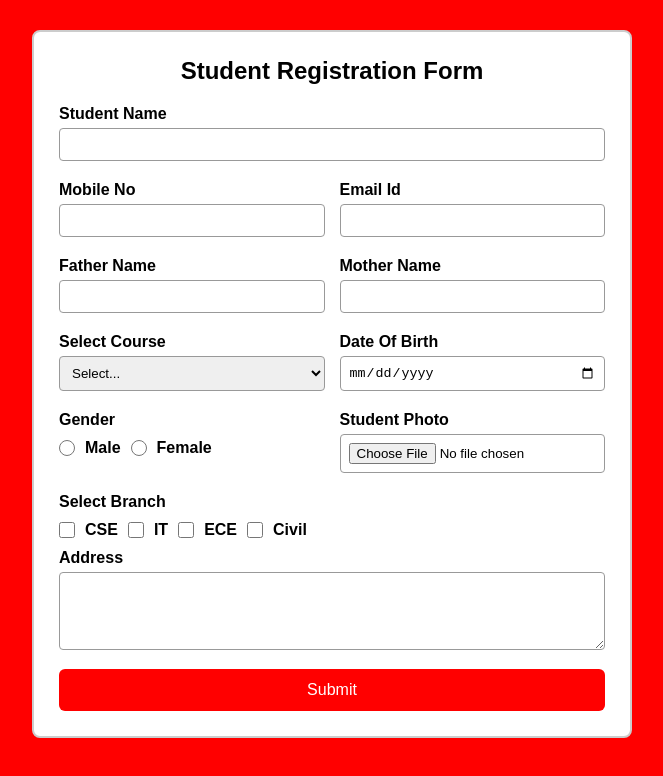
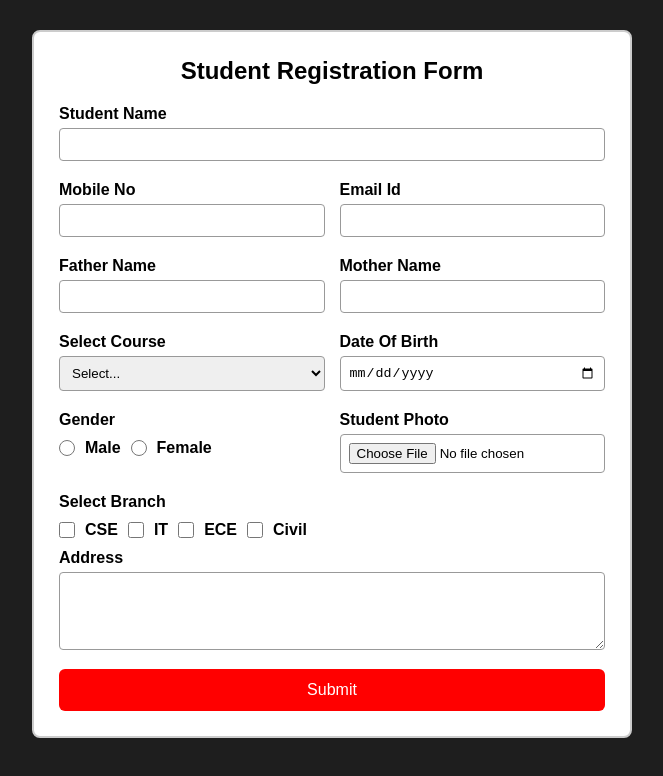
Before and after one commit to syed-muhammad-abdullah264/React-Assignments, a React (Create React App) app: page / in a window 1280 px wide. Shown: the top 776 px of the page, without its empty margins (308-971 px from the left). Built offline with nearby package versions, Linux system fonts and the light colour scheme.

Commit message:
color change

```diff
--- a/src/components/form/index.css
+++ b/src/components/form/index.css
@@ -1,5 +1,5 @@
 body {
-  background: red;
+  background: rgb(30, 30, 30);
   font-family: Arial, sans-serif;
 }
 
```
